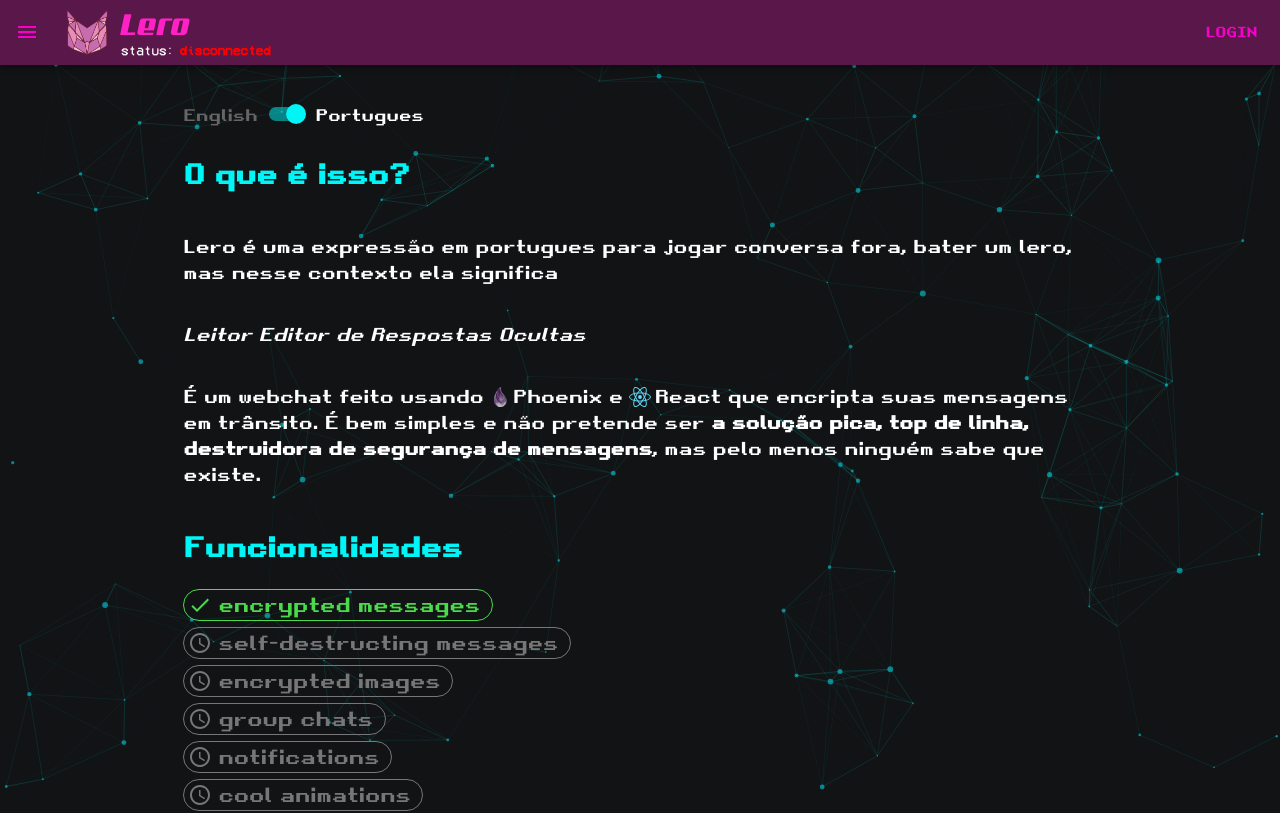
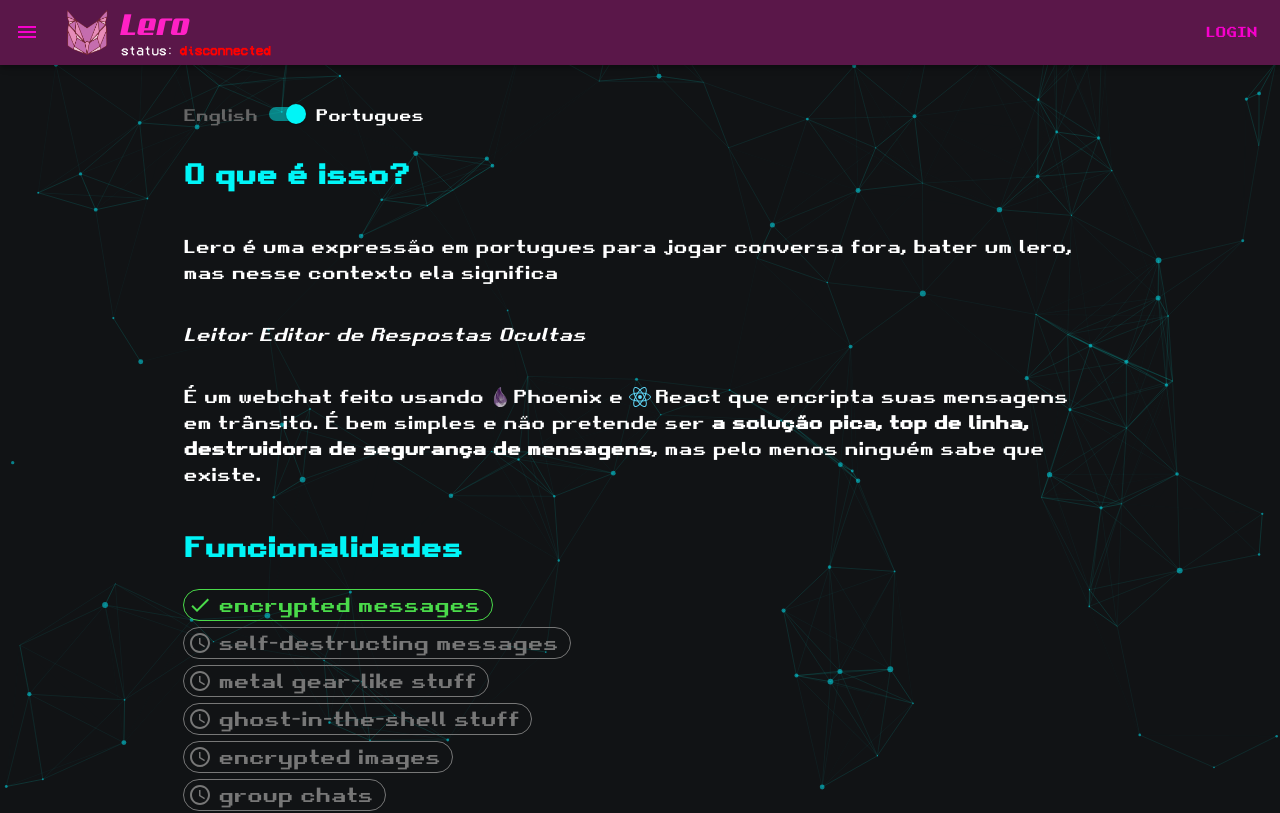
Before and after one commit to AndreMicheletti/lero-app, a React (Create React App) app: page /about in a window 1280 px wide. Shown: the top 813 px of the page. Built offline with nearby package versions, Linux system fonts and the light colour scheme; a web font is replaced by a local one.

Commit message:
add new features to list

```diff
--- a/src/screens/AboutScreen.js
+++ b/src/screens/AboutScreen.js
@@ -121,6 +121,18 @@ function AboutScreen ({ account }) {
           className={classes.todoChip}
           variant="outlined"
           label={"self-destructing messages"}
+          avatar={<TodoIcon style={{ color: '#777', backgroundColor: 'transparent' }} />}
+        />
+        <Chip
+          className={classes.todoChip}
+          variant="outlined"
+          label={"metal gear-like stuff"}
+          avatar={<TodoIcon style={{ color: '#777', backgroundColor: 'transparent' }} />}
+        />
+        <Chip
+          className={classes.todoChip}
+          variant="outlined"
+          label={"ghost-in-the-shell stuff"}
           avatar={<TodoIcon style={{ color: '#777', backgroundColor: 'transparent' }} />}
         />
         <Chip
```
